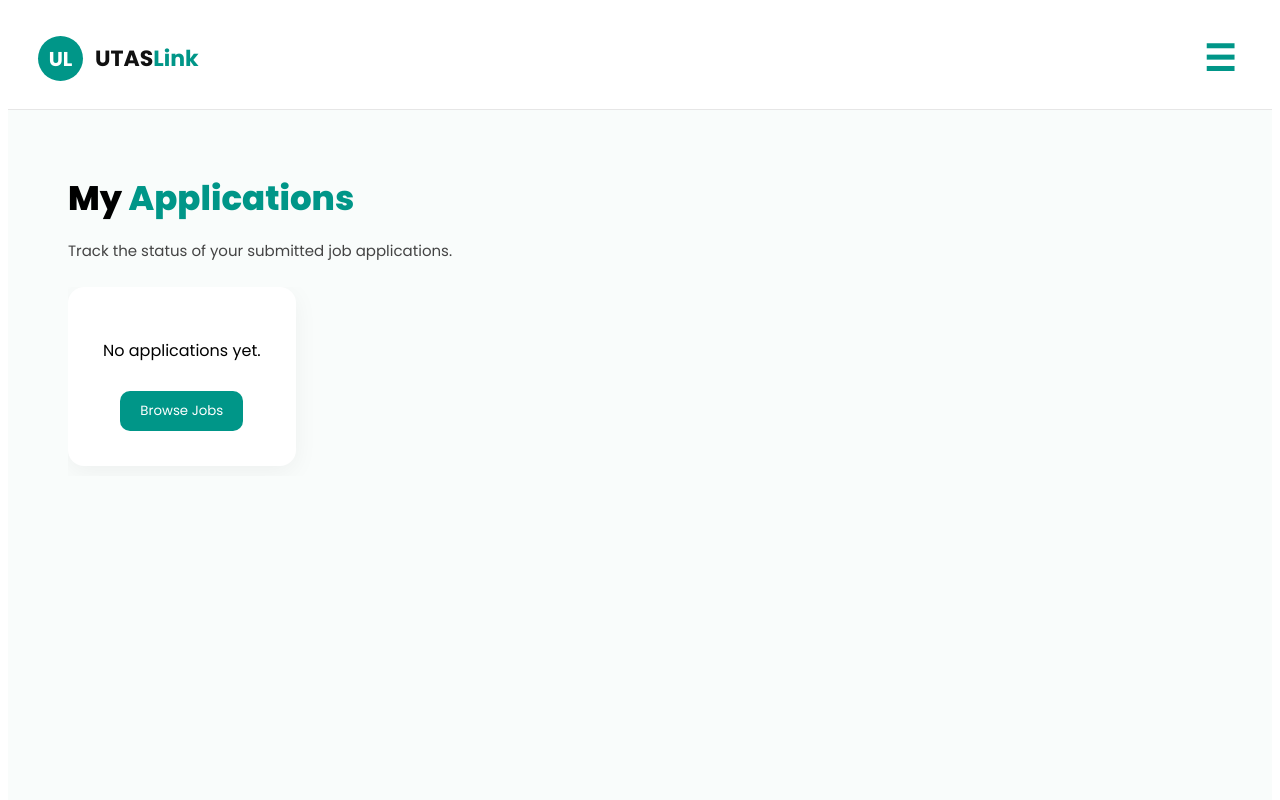
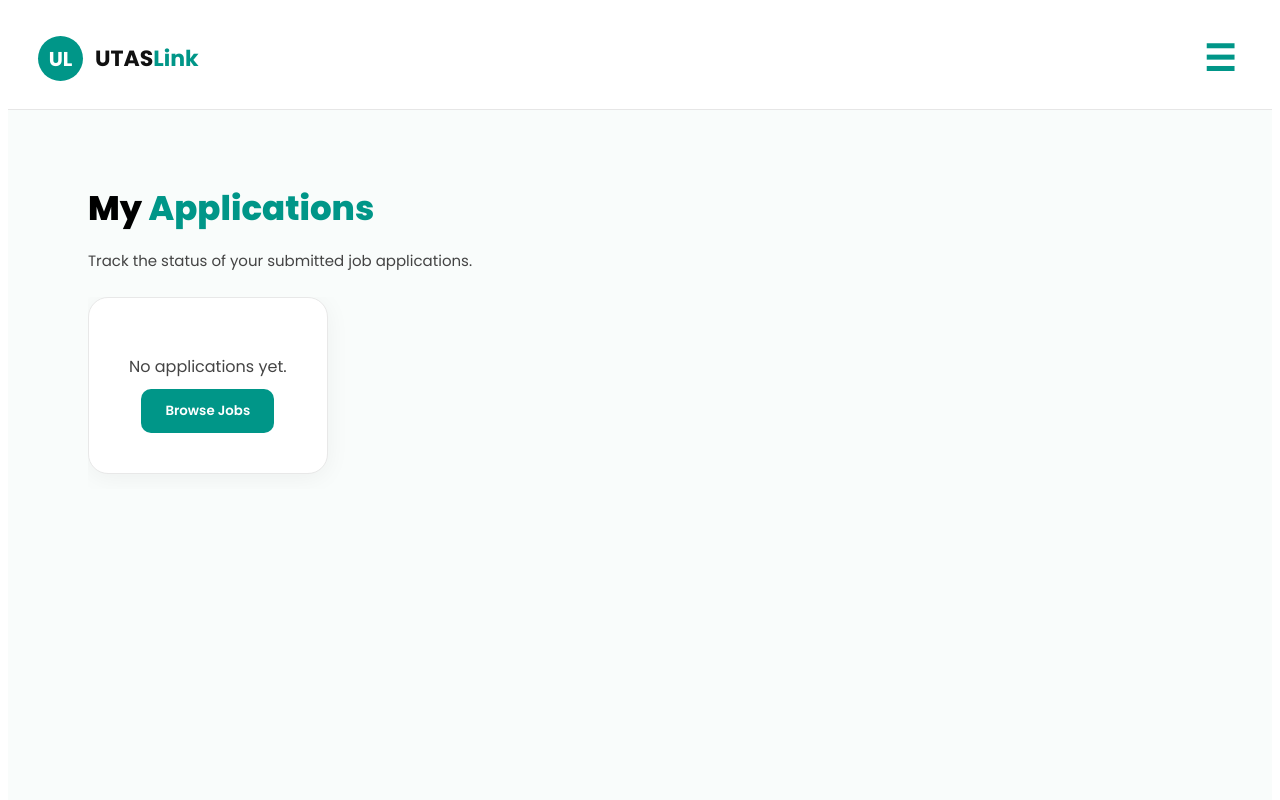
Before and after one commit to Aisha-Ahmed-Al-Mashikhi/utas-link-project, a React (Create React App) app in the folder client/: page /student-applications in a window 1280 px wide. Shown: the top 800 px of the page. Built offline with nearby package versions, Linux system fonts and the light colour scheme.

Commit message:
Update StudentApplications.css

```diff
--- a/client/src/Styles/StudentApplications.css
+++ b/client/src/Styles/StudentApplications.css
@@ -1,7 +1,7 @@
 /* -------------------- PAGE LAYOUT -------------------- */
 .applications-page {
   background-color: #f9fcfb;
-  padding: 40px 60px;
+  padding: 50px 80px;
   min-height: 90vh;
   font-family: "Quicksand", sans-serif;
 }
@@ -22,17 +22,17 @@
   margin-bottom: 25px;
 }
 
-/* -------------------- SCROLL ROW -------------------- */
+/* -------------------- HORIZONTAL SCROLL -------------------- */
 .applications-scroll {
   display: flex;
   gap: 25px;
   overflow-x: auto;
-  padding-bottom: 10px;
+  padding-bottom: 15px;
   scroll-behavior: smooth;
 }
 
 .applications-scroll::-webkit-scrollbar {
-  height: 10px;
+  height: 8px;
 }
 
 .applications-scroll::-webkit-scrollbar-thumb {
@@ -45,128 +45,141 @@
   border-radius: 10px;
 }
 
-/* -------------------- CARDS -------------------- */
+/* -------------------- APPLICATION CARD -------------------- */
 .application-card {
-  background: white;
-  border-radius: 18px;
-  padding: 20px;
-  border: 1px solid rgba(0, 0, 0, 0.07);
-  box-shadow: 0 6px 25px rgba(0, 0, 0, 0.06);
+  background: #ffffff;
+  border-radius: 22px;
+  padding: 25px;
+  border: 1px solid rgba(0, 0, 0, 0.05);
+  box-shadow: 0 6px 35px rgba(0, 0, 0, 0.08);
   transition: 0.2s;
-}
-
-.small-card {
-  width: 320px;
-  min-width: 320px; /* required for scroll */
 }
 
 .application-card:hover {
   transform: translateY(-4px);
-  box-shadow: 0 10px 30px rgba(0, 0, 0, 0.12);
+  box-shadow: 0 8px 40px rgba(0, 0, 0, 0.12);
 }
 
-/* Info inside card */
+/* Bigger Width */
+.small-card {
+  width: 420px;
+  min-width: 420px;
+}
+
+/* -------------------- INFO -------------------- */
 .app-info {
   display: flex;
-  gap: 14px;
+  align-items: flex-start;
+  gap: 16px;
 }
 
 .app-icon {
-  font-size: 32px;
+  font-size: 34px;
+  color: #009688;
 }
 
-/* Text */
 .job-title {
+  font-weight: 700;
   font-size: 18px;
-  font-weight: 700;
+  margin-bottom: 5px;
 }
 
 .company,
 .details {
   font-size: 14px;
   color: #555;
+  margin-bottom: 4px;
 }
 
-/* Deleted job message */
-.deleted-warning {
-  color: #e53935;
+/* -------------------- STATUS BADGE -------------------- */
+.status-badge {
+  padding: 10px 12px;
+  border-radius: 12px;
   font-weight: 600;
+  text-align: center;
 }
 
-/* -------------------- ACTION BUTTONS -------------------- */
+.status-badge.pending {
+  background: #fff1c4;
+  color: #8d6e23;
+}
+
+.status-badge.accepted {
+  background: #c8f7c5;
+  color: #0b9444;
+}
+
+.status-badge.rejected {
+  background: #ffd2d2;
+  color: #b11a1a;
+}
+
+.deleted-warning {
+  color: #d9534f;
+  font-weight: 600;
+  margin-top: 8px;
+}
+
+/* -------------------- ACTION BUTTONS ROW -------------------- */
 .app-actions-row {
   display: flex;
-  justify-content: flex-start;
-  gap: 10px;
-  margin-top: 16px;
+  gap: 12px;
+  margin-top: 18px;
 }
 
+.app-actions-row button,
+.app-actions-row .status-badge {
+  flex: 1;
+  font-size: 14px;
+  font-weight: 600;
+  padding: 10px 0;
+  border-radius: 12px;
+  text-align: center;
+}
+
+/* Chat Button */
 .chat-btn {
   background-color: #009688;
   color: white;
-  padding: 8px 16px;
-  border-radius: 10px;
   border: none;
-  cursor: pointer;
-  font-weight: 600;
 }
-
 .chat-btn:hover {
   background-color: #007c6c;
 }
 
+/* Remove Button */
 .withdraw-btn {
-  background-color: #e57373;
+  background: #e57373;
   color: white;
-  padding: 8px 16px;
-  border-radius: 10px;
-  border: none;
-  cursor: pointer;
-  font-weight: 600;
-}
-
-.withdraw-btn:hover {
-  background-color: #d32f2f;
-}
-
-/* Status button */
-.status-btn {
-  padding: 8px 16px;
-  border-radius: 10px;
-  font-weight: 700;
   border: none;
 }
-
-.status-btn.accepted {
-  background-color: #c8f7c5;
-  color: #0b9444;
-}
-
-.status-btn.pending {
-  background-color: #fff4c8;
-  color: #7a6336;
-}
-
-.status-btn.rejected {
-  background-color: #ffd3d3;
-  color: #b71c1c;
+.withdraw-btn:hover {
+  background: #d32f2f;
 }
 
 /* -------------------- EMPTY STATE -------------------- */
 .empty-state {
-  background: white;
-  padding: 35px;
-  border-radius: 16px;
+  background: #fff;
+  padding: 40px;
+  border-radius: 20px;
   text-align: center;
-  box-shadow: 0 6px 25px rgba(0, 0, 0, 0.05);
+  box-shadow: 0 4px 25px rgba(0,0,0,0.05);
+  border: 1px solid #e8e8e8;
+  max-width: 420px;
+}
+.empty-state p {
+  color: #444;
+  margin-bottom: 10px;
 }
 
 .findjob-btn {
-  background-color: #009688;
+  background: #009688;
   color: white;
-  padding: 10px 20px;
+  padding: 12px 24px;
   border-radius: 10px;
   border: none;
-  cursor: pointer;
-  margin-top: 12px;
+  font-weight: 600;
 }
+.findjob-btn:hover {
+  background: #007c6c;
+}
```
